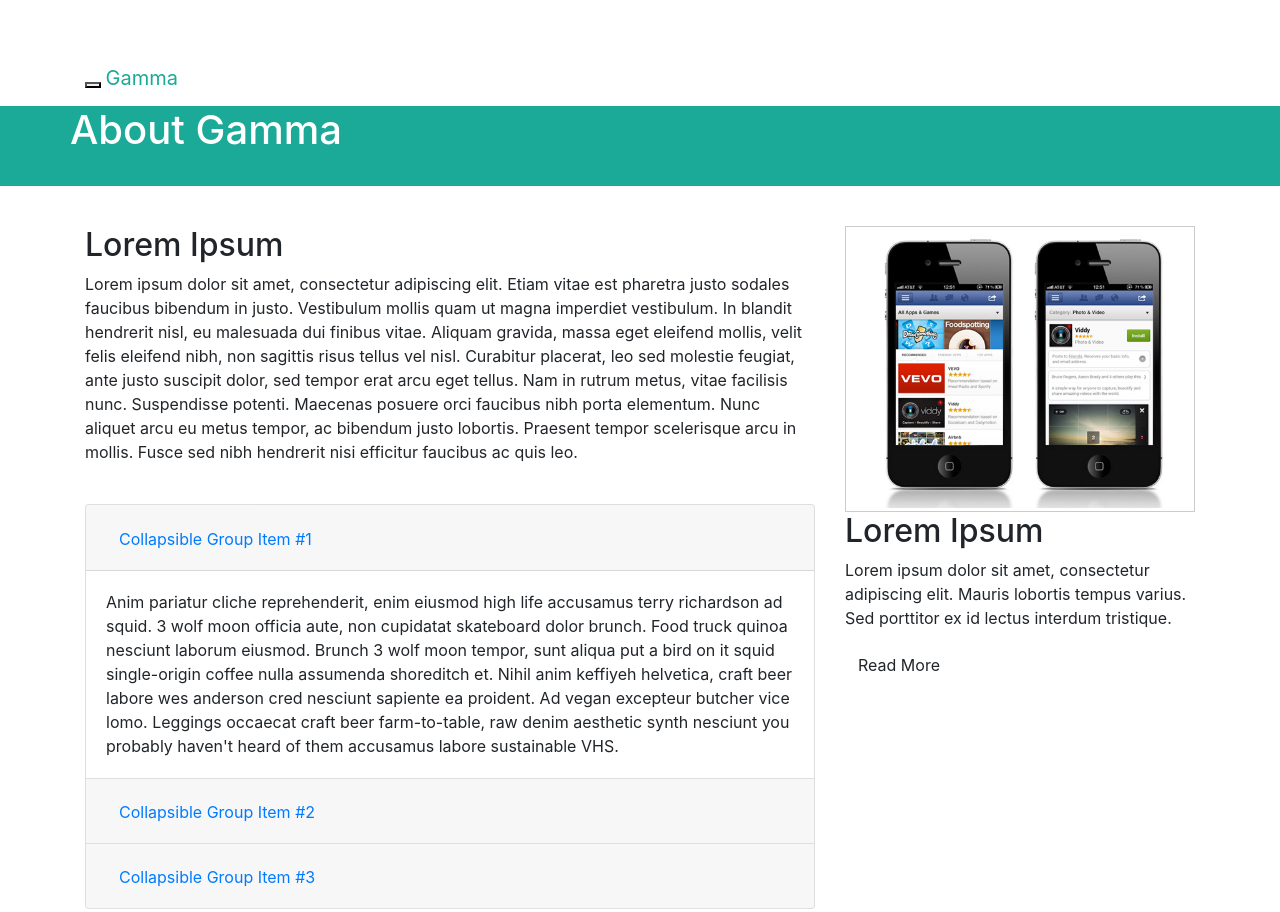
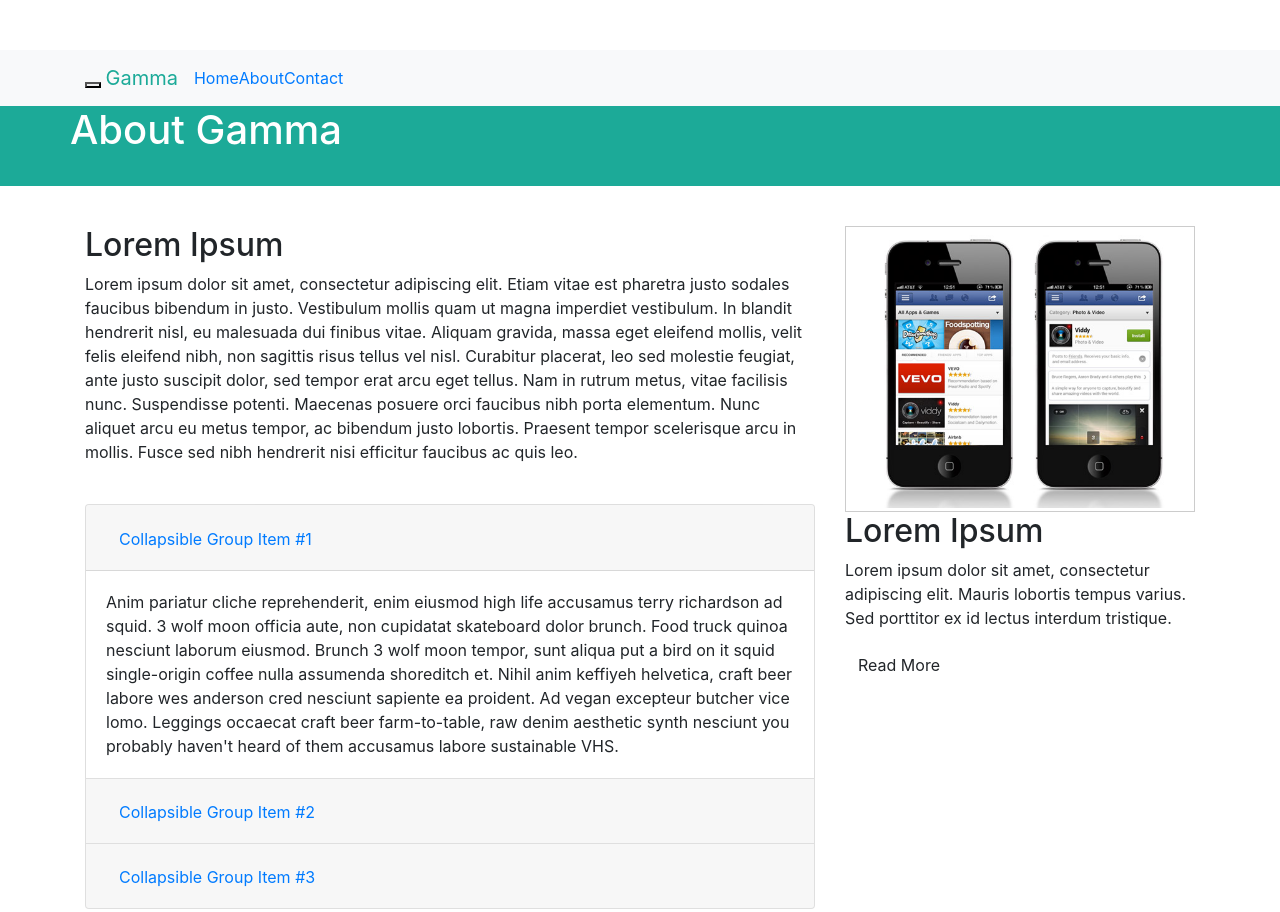
Before and after one commit to vinnykonduru/bootstrap1, a plain HTML site: page bootstrap_starter/about.html in a window 1280 px wide. Shown: the top 912 px of the page. Drawn offline with nearby package versions, Linux system fonts and the light colour scheme.

Commit message:
update about.html

```diff
--- a/bootstrap_starter/about.html
+++ b/bootstrap_starter/about.html
@@ -12,7 +12,7 @@
   </head>
 
   <body>
-    <nav class="navbar navbar-default navbar-fixed-top">
+    <nav class="navbar navbar-expand-lg navbar-light bg-light navbar-fixed-top">
       <div class="container">
         <div class="navbar-header">
           <button type="button" class="navbar-toggle collapsed" data-toggle="collapse" data-target="#navbar" aria-expanded="false" aria-controls="navbar">
@@ -47,11 +47,6 @@
            <h2>Lorem Ipsum</h2>
               <p>Lorem ipsum dolor sit amet, consectetur adipiscing elit. Etiam vitae est pharetra justo sodales faucibus bibendum in justo. Vestibulum mollis quam ut magna imperdiet vestibulum. In blandit hendrerit nisl, eu malesuada dui finibus vitae. Aliquam gravida, massa eget eleifend mollis, velit felis eleifend nibh, non sagittis risus tellus vel nisl. Curabitur placerat, leo sed molestie feugiat, ante justo suscipit dolor, sed tempor erat arcu eget tellus. Nam in rutrum metus, vitae facilisis nunc. Suspendisse potenti. Maecenas posuere orci faucibus nibh porta elementum. Nunc aliquet arcu eu metus tempor, ac bibendum justo lobortis. Praesent tempor scelerisque arcu in mollis. Fusce sed nibh hendrerit nisi efficitur faucibus ac quis leo. </p>
               <br>
-
-
-
-
-
 
               <div class="accordion" id="accordionExample">
   <div class="card">
@@ -99,10 +94,6 @@
   </div>
 </div>
 
-
-
-
-
           </div>
           <div class="col-md-4">
             <img src="img/demo1.jpg" class="demo">
@@ -122,10 +113,10 @@
         <div class="row">
           <div class="col-md-6">
             <ul>
-              <li><a href="#">Home</a></li>
-              <li><a href="#">About</a></li>
-              <li><a href="#">Contact</a></li>
-              <li><a href="#">Privacy Policy</a></li>
+              <li><a href="index.html">Home</a></li>
+              <li><a href="about.html">About</a></li>
+              <li><a href="contact.html">Contact</a></li>
+              <li>Privacy Policy</li>
             </ul>
           </div>
           <div class="col-md-6">
```
